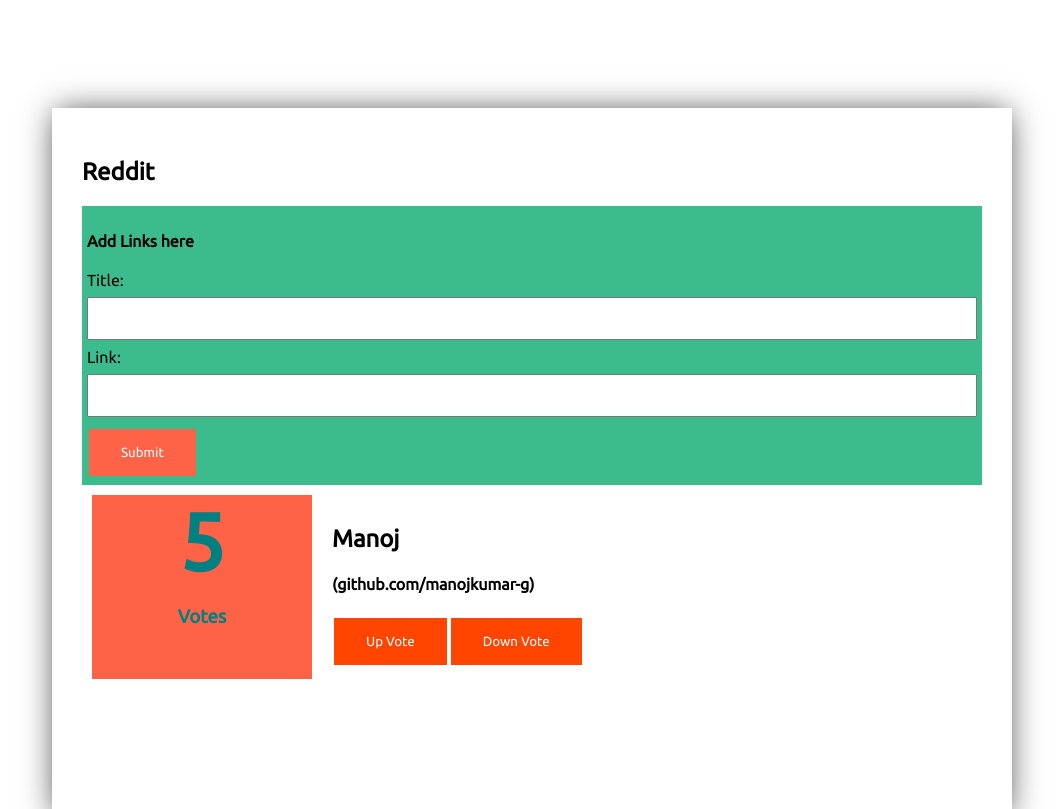
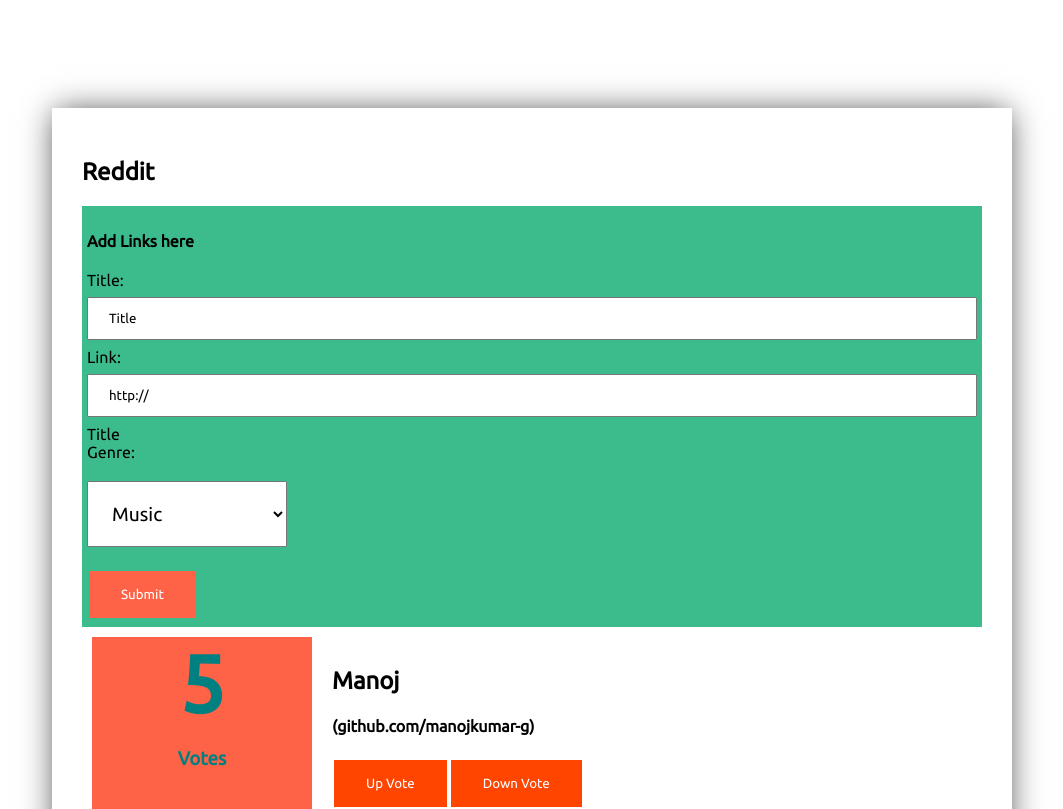
Before and after one commit to manojkumar-g/angular2-practice, an Angular app: page / in a window 1280 px wide. Shown: the top 809 px of the page, without its empty margins (108-1171 px from the left). Built offline with nearby package versions, Linux system fonts and the light colour scheme.

Commit message:
adding ngForm

```diff
--- a/src/app/app.component.html
+++ b/src/app/app.component.html
@@ -3,13 +3,30 @@
         <h2>Reddit</h2>
     </header>
     <article class="inputs">
-        <form action="">
+        <form #articleForm = 'ngForm'>
             <h4>Add Links here</h4>
             Title:
-            <input type="text" #title ><br>
+            <input type="text"
+            [(ngModel)] = 'model.name'
+            name="name"
+            required
+             ><br>
             Link:
-            <input type="text" #link (keyup.enter) = "addArticle(title.value,link.value); title.value = '';link.value=''"><br>
-            <button type="button" name="button" (click)="addArticle(title.value,link.value); title.value = '';link.value=''">Submit</button>
+            <input type="text"
+            [(ngModel)] = 'model.url'
+            name="url"
+            required
+            >
+            {{model.name}}
+            <br>
+            Genre:
+            <br/>
+            <select name="genres" >
+              <option class = 'genres' *ngFor ='let genre of genres' [value] = 'genre'>{{genre}}</option>
+            </select>
+            <br/>
+            <button type="button" name="button"
+            >Submit</button>
         </form>
     </article>
     <section *ngFor="let article of articles">
--- a/src/app/app.component.styl
+++ b/src/app/app.component.styl
@@ -25,3 +25,9 @@
         text-decoration: none
         margin: 4px 2px
         cursor: pointer
+    select
+      width 200px
+      font-family Ubuntu
+      font-size 1.2em
+      padding 20px
+      margin 20px 0px
--- a/src/app/app.component.ts
+++ b/src/app/app.component.ts
@@ -7,7 +7,11 @@
 })
 export class AppComponent {
   articles : Article[];
+  genres:string[];
+  model: Article;
   constructor(){
+      this.model = new Article('Title','http://');
+      this.genres = ['Music','Tech','Art'];
       this.articles = [
           new Article('Manoj','github.com/manojkumar-g',5)
       ]
```
